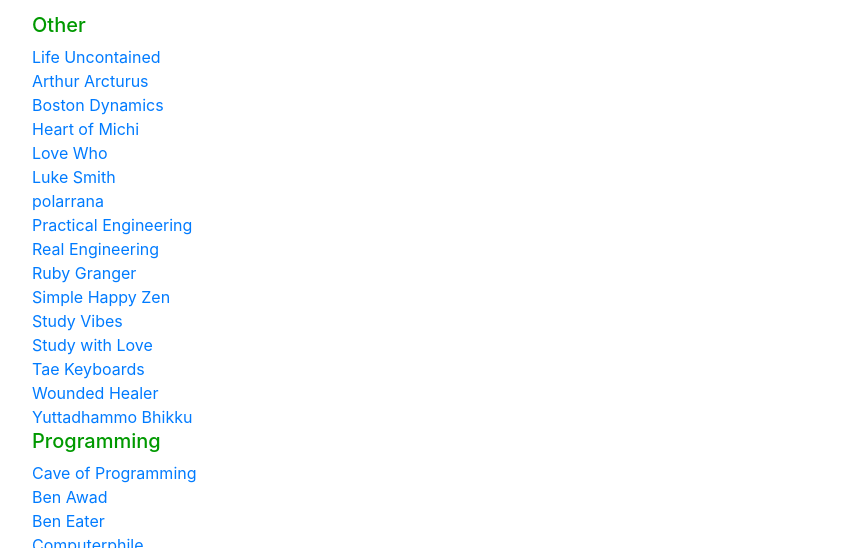
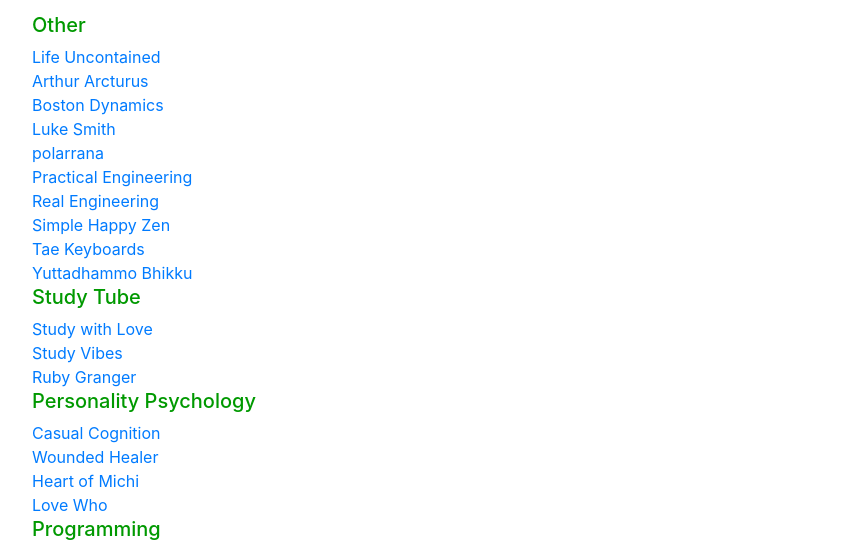
Before and after one commit to pointbazaar/alexander-hansen.dev, a plain HTML site: page blog/favorite-youtubers.html in a window 1280 px wide. Shown: the part 201-749 px from the top of the page, without its empty margins (53-901 px from the left). Drawn offline with nearby package versions, Linux system fonts and the light colour scheme.

Commit message:
Update favorite-youtubers.html

```diff
--- a/blog/favorite-youtubers.html
+++ b/blog/favorite-youtubers.html
@@ -40,12 +40,6 @@
 	<a href="https://www.youtube.com/channel/UC7vVhkEfw4nOGp8TyDk7RcQ">Boston Dynamics</a>
 	<br>
 
-	<a href="https://www.youtube.com/channel/UC5kNaexfF3zIH_vyAfHSdvA">Heart of Michi</a>
-	<br>
-
-	<a href="https://www.youtube.com/channel/UCmOchZCqNQU3Gjh8X4GarOw">Love Who</a>
-	<br>
-
 	<a href="https://www.youtube.com/channel/UC2eYFnH61tmytImy1mTYvhA">Luke Smith</a>
 	<br>
 
@@ -58,26 +52,44 @@
 	<a href="https://www.youtube.com/channel/UCR1IuLEqb6UEA_zQ81kwXfg">Real Engineering</a>
 	<br>
 
-	<a href="https://www.youtube.com/channel/UC6a8lp6vaCMhUVXPyynhjUA">Ruby Granger</a>
+	<a href="https://www.youtube.com/channel/UC5c3csRaQTw9ZnHge1mTw4A">Simple Happy Zen</a>
 	<br>
 
-	<a href="https://www.youtube.com/channel/UC5c3csRaQTw9ZnHge1mTw4A">Simple Happy Zen</a>
+	<a href="https://www.youtube.com/channel/UCllGwtW6scxAjM28fIgEozg">Tae Keyboards</a>
+	<br>
+
+	<a href="https://www.youtube.com/channel/UCQJ6ESCWQotBwtJm0Ff_gyQ">Yuttadhammo Bhikku</a>
+	<br>
+
+
+
+	<h5> Study Tube </h5>
+
+	<a href="https://www.youtube.com/channel/UCA-KPEHBbpM_EcbbNghEX9w">Study with Love</a>
 	<br>
 
 	<a href="https://www.youtube.com/channel/UCo4KXTfs6xXL5JvUIf3321A">Study Vibes</a>
 	<br>
 
-	<a href="https://www.youtube.com/channel/UCA-KPEHBbpM_EcbbNghEX9w">Study with Love</a>
+	<a href="https://www.youtube.com/channel/UC6a8lp6vaCMhUVXPyynhjUA">Ruby Granger</a>
 	<br>
 
-	<a href="https://www.youtube.com/channel/UCllGwtW6scxAjM28fIgEozg">Tae Keyboards</a>
+
+
+	<h5>Personality Psychology</h5>
+
+	<a href="https://www.youtube.com/channel/UC9pn85pLj-mRfr6x6aOtOjw">Casual Cognition</a>
 	<br>
 
 	<a href="https://www.youtube.com/channel/UClihlxh9Y9INGifIDrOxZmQ">Wounded Healer</a>
 	<br>
 
-	<a href="https://www.youtube.com/channel/UCQJ6ESCWQotBwtJm0Ff_gyQ">Yuttadhammo Bhikku</a>
+	<a href="https://www.youtube.com/channel/UC5kNaexfF3zIH_vyAfHSdvA">Heart of Michi</a>
 	<br>
+
+	<a href="https://www.youtube.com/channel/UCmOchZCqNQU3Gjh8X4GarOw">Love Who</a>
+	<br>
+
 
 
 	<h5>Programming</h5>
```
